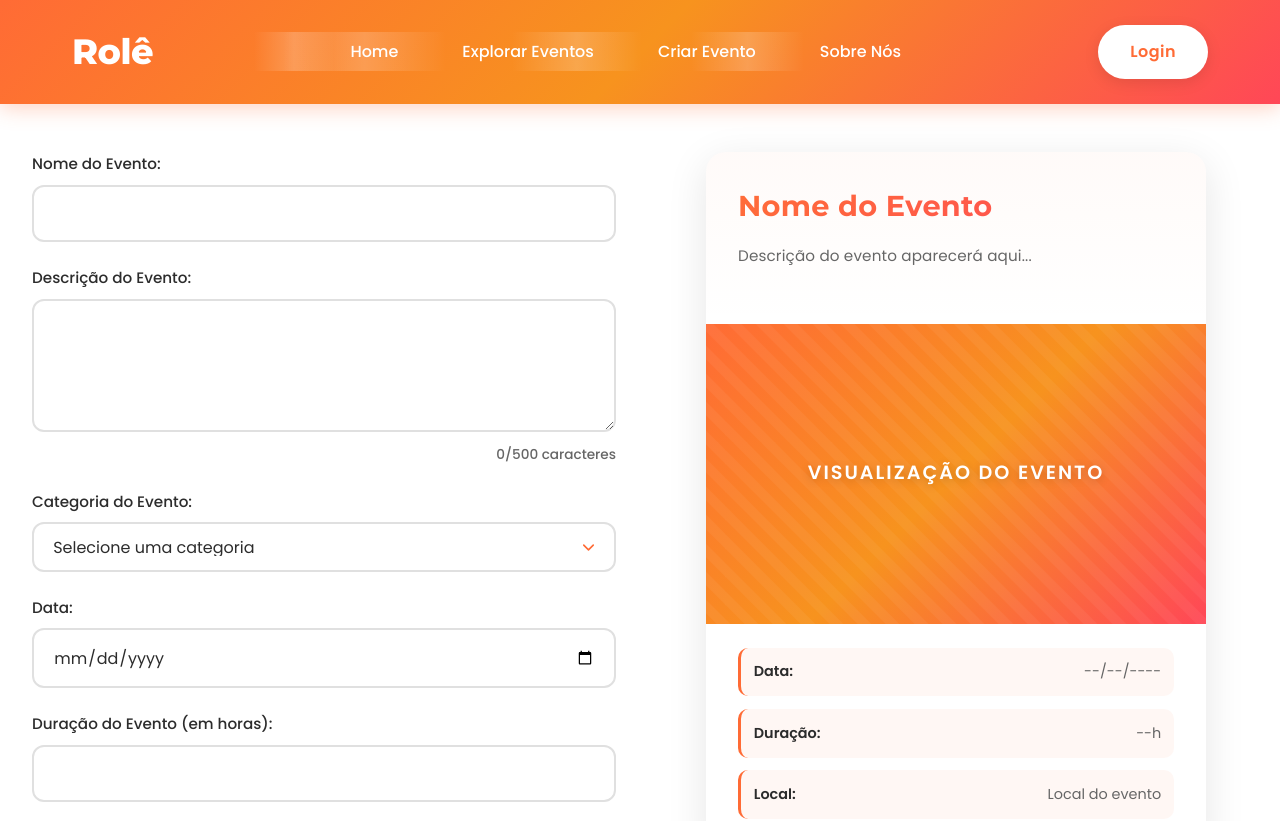
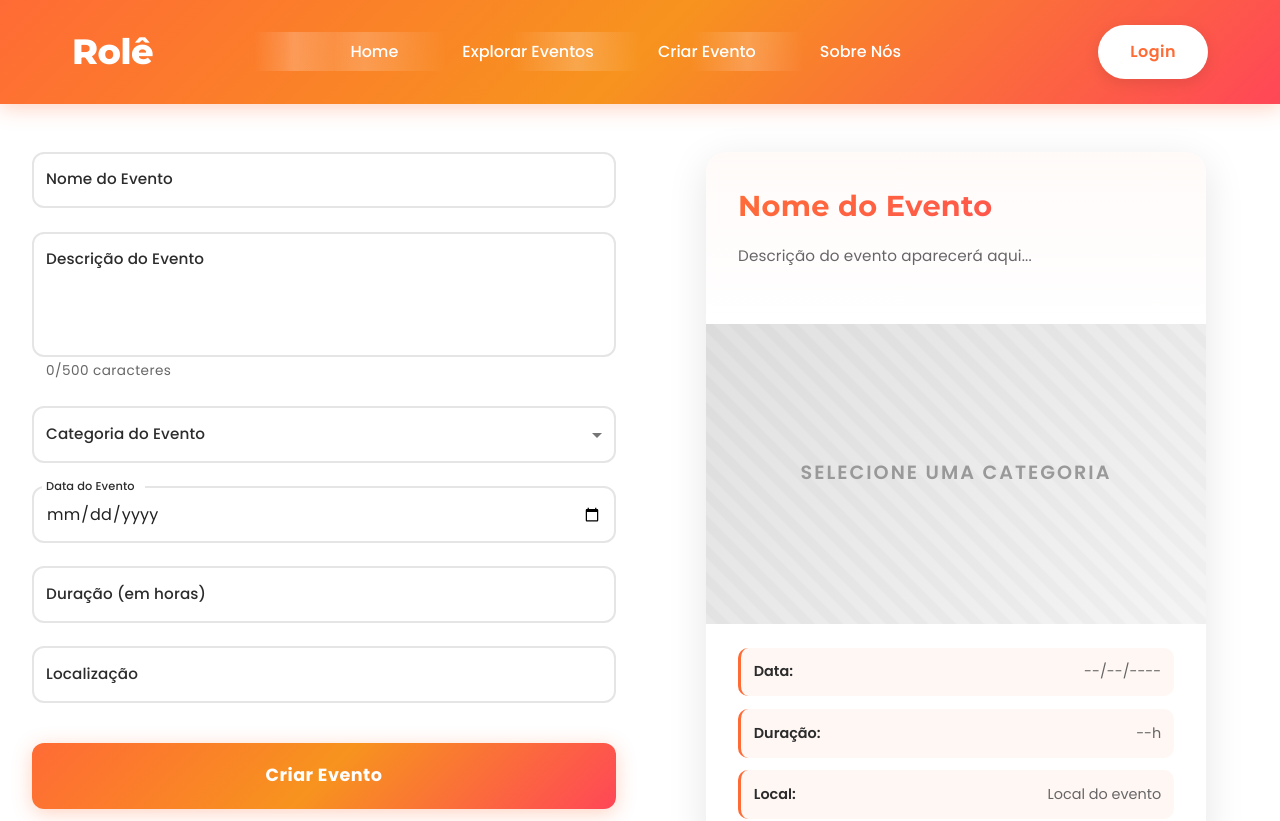
Before and after one commit to saulosw/role-project, a React (Vite) app in the folder frontend/: page /criar in a window 1280 px wide. Shown: the top 821 px of the page. Built offline with nearby package versions, Linux system fonts and the light colour scheme.

Commit message:
refactor: migrate event creation to react-hook-form with dynamic category icons

```diff
--- /dev/null
+++ b/frontend/src/hooks/useCreateEventForm.ts
@@ -0,0 +1,61 @@
+import { useForm } from 'react-hook-form';
+import { zodResolver } from '@hookform/resolvers/zod';
+import { useState } from 'react';
+import { useNavigate } from 'react-router-dom';
+import { createEventSchema, type CreateEventFormData } from '../schemas/event.schema';
+
+export const useCreateEventForm = () => {
+  const [isLoading, setIsLoading] = useState(false);
+  const [error, setError] = useState<string | null>(null);
+  const navigate = useNavigate();
+
+  const { register, handleSubmit, formState: { errors }, watch } = useForm<CreateEventFormData>({
+    resolver: zodResolver(createEventSchema),
+    mode: 'onBlur',
+    defaultValues: {
+      name: '',
+      description: '',
+      category: '',
+      date: '',
+      durationHours: '',
+      location: '',
+    },
+  });
+
+  const onSubmit = async (data: CreateEventFormData) => {
+    setIsLoading(true);
+    setError(null);
+
+    try {
+      const response = await fetch('http://localhost:3000/events', {
+        method: 'POST',
+        headers: {
+          'Content-Type': 'application/json',
+        },
+        body: JSON.stringify(data),
+      });
+
+      const result = await response.json();
+
+      if (response.ok) {
+        navigate('/');
+      } else {
+        setError(result.message || 'Erro ao criar o evento. Tente novamente.');
+      }
+    } catch (error) {
+      console.error('Erro ao criar evento:', error);
+      setError('Erro ao conectar com o servidor. Tente novamente mais tarde.');
+    } finally {
+      setIsLoading(false);
+    }
+  };
+
+  return {
+    register,
+    handleSubmit: handleSubmit(onSubmit),
+    errors,
+    isLoading,
+    error,
+    watch,
+  };
+};
--- a/frontend/src/pages/CreateEventPage/index.tsx
+++ b/frontend/src/pages/CreateEventPage/index.tsx
@@ -1,204 +1,130 @@
-import { useState } from 'react';
-import type { FormEvent } from 'react';
+import { Alert, MenuItem } from '@mui/material';
 import Header from '../../components/Header';
 import Footer from '../../components/Footer';
+import { useCreateEventForm } from '../../hooks/useCreateEventForm';
+import { getCategoryStyle } from '../../utils/categoryIcons';
 import * as S from './styles';
 
-interface EventForm {
-  name: string;
-  description: string;
-  category: string;
-  date: string;
-  durationHours: string;
-  location: string;
-  coverImage: File | null;
-}
+function CreateEventPage() {
+  const { register, handleSubmit, errors, isLoading, error, watch } = useCreateEventForm();
 
-function CreateEventPage() {
-  const [formData, setFormData] = useState<EventForm>({
-    name: '',
-    description: '',
-    category: '',
-    date: '',
-    durationHours: '',
-    location: '',
-    coverImage: null,
-  });
-
-  const [hasImage, setHasImage] = useState(false);
-  const [isExiting, setIsExiting] = useState(false);
-
-  const handleInputChange = (
-    e: React.ChangeEvent<HTMLInputElement | HTMLTextAreaElement | HTMLSelectElement>
-  ) => {
-    const fieldName = e.target.name;
-    const fieldValue = e.target.value;
-    setFormData((prev) => ({
-      ...prev,
-      [fieldName]: fieldValue,
-    }));
+  const formData = {
+    name: watch('name') || '',
+    description: watch('description') || '',
+    category: watch('category') || '',
+    date: watch('date') || '',
+    durationHours: watch('durationHours') || '',
+    location: watch('location') || '',
   };
 
-  const handleFileChange = (e: React.ChangeEvent<HTMLInputElement>) => {
-    const file = e.target.files?.[0] || null;
-    setFormData((prev) => ({
-      ...prev,
-      coverImage: file,
-    }));
-  };
-
-  const handleToggleImage = () => {
-    if (hasImage) {
-      setIsExiting(true);
-      setTimeout(() => {
-        setHasImage(false);
-        setIsExiting(false);
-        setFormData((prev) => ({
-          ...prev,
-          coverImage: null,
-        }));
-      }, 400);
-    } else {
-      setHasImage(true);
-    }
-  };
-
-  const handleSubmit = (e: FormEvent<HTMLFormElement>) => {
-    e.preventDefault();
-
-    if (
-      !formData.name ||
-      !formData.description ||
-      !formData.category ||
-      !formData.date ||
-      !formData.durationHours ||
-      !formData.location
-    ) {
-      alert('Por favor, preencha todos os campos obrigatórios');
-      return;
-    }
-
-    console.log('Form data:', formData);
-  };
+  const categoryStyle = getCategoryStyle(formData.category);
 
   return (
     <S.PageContainer>
       <Header />
       <S.Content>
         <S.FormContainer>
+          {error && (
+            <Alert severity="error" sx={{ marginBottom: '1.5rem', borderRadius: '12px' }}>
+              {error}
+            </Alert>
+          )}
+
           <form onSubmit={handleSubmit}>
-            <S.Label htmlFor="name">
-              Nome do Evento:
-              <S.Input
-                type="text"
-                id="name"
-                name="name"
-                value={formData.name}
-                maxLength={27}
-                onChange={handleInputChange}
-                required
+            <S.StyledTextField
+              fullWidth
+              label="Nome do Evento"
+              placeholder="Digite o nome do evento"
+              error={!!errors.name}
+              helperText={errors.name?.message}
+              slotProps={{
+                htmlInput: { maxLength: 27 },
+              }}
+              {...register('name')}
             />
-            </S.Label>
-            <S.Label htmlFor="description">
-              Descrição do Evento:
-              <S.TextArea
-                id="description"
-                name="description"
-                value={formData.description}
-                onChange={handleInputChange}
+
+            <S.StyledTextField
+              fullWidth
+              label="Descrição do Evento"
+              placeholder="Descreva seu evento"
+              multiline
               rows={4}
-                maxLength={500}
-                required
+              error={!!errors.description}
+              helperText={errors.description?.message || `${formData.description.length}/500 caracteres`}
+              slotProps={{
+                htmlInput: { maxLength: 500 },
+              }}
+              {...register('description')}
             />
-              <S.CharCounter>{formData.description.length}/500 caracteres</S.CharCounter>
-            </S.Label>
-            <S.Label htmlFor="category">
-              Categoria do Evento:
-              <S.Select
-                id="category"
-                name="category"
-                value={formData.category}
-                onChange={handleInputChange}
-                required
+
+            <S.StyledTextField
+              fullWidth
+              select
+              label="Categoria do Evento"
+              error={!!errors.category}
+              helperText={errors.category?.message}
+              defaultValue=""
+              {...register('category')}
             >
-                <option value="">Selecione uma categoria</option>
-                <option value="festa">🎉 Festa</option>
-                <option value="show">🎵 Show/Concerto</option>
-                <option value="workshop">📚 Workshop/Palestra</option>
-                <option value="esportes">⚽ Esportes</option>
-                <option value="teatro">🎭 Teatro/Cinema</option>
-                <option value="networking">🤝 Networking</option>
-                <option value="conferencia">🎤 Conferência</option>
-                <option value="feira">🏪 Feira/Exposição</option>
-                <option value="gastronomia">🍽️ Gastronomia</option>
-                <option value="beneficente">💝 Beneficente</option>
-                <option value="arte">🎨 Arte/Cultura</option>
-                <option value="gaming">🎮 Gaming/E-sports</option>
-              </S.Select>
-            </S.Label>
-            <S.Label htmlFor="date">
-              Data:
-              <S.Input
+              <MenuItem value="">Selecione uma categoria</MenuItem>
+              <MenuItem value="festa">🎉 Festa</MenuItem>
+              <MenuItem value="show">🎵 Show/Concerto</MenuItem>
+              <MenuItem value="workshop">📚 Workshop/Palestra</MenuItem>
+              <MenuItem value="esportes">⚽ Esportes</MenuItem>
+              <MenuItem value="teatro">🎭 Teatro/Cinema</MenuItem>
+              <MenuItem value="networking">🤝 Networking</MenuItem>
+              <MenuItem value="conferencia">🎤 Conferência</MenuItem>
+              <MenuItem value="feira">🏪 Feira/Exposição</MenuItem>
+              <MenuItem value="gastronomia">🍽️ Gastronomia</MenuItem>
+              <MenuItem value="beneficente">💝 Beneficente</MenuItem>
+              <MenuItem value="arte">🎨 Arte/Cultura</MenuItem>
+              <MenuItem value="gaming">🎮 Gaming/E-sports</MenuItem>
+            </S.StyledTextField>
+
+            <S.StyledTextField
+              fullWidth
+              label="Data do Evento"
               type="date"
-                id="date"
-                name="date"
-                value={formData.date}
-                onChange={handleInputChange}
-                required
+              error={!!errors.date}
+              helperText={errors.date?.message}
+              slotProps={{
+                inputLabel: {
+                  shrink: true,
+                },
+              }}
+              {...register('date')}
             />
-            </S.Label>
-            <S.Label htmlFor="durationHours">
-              Duração do Evento (em horas):
-              <S.Input
+
+            <S.StyledTextField
+              fullWidth
+              label="Duração (em horas)"
               type="number"
-                id="durationHours"
-                name="durationHours"
-                value={formData.durationHours}
-                onChange={handleInputChange}
-                min="1"
-                step="0.5"
-                required
+              placeholder="Ex: 2.5"
+              error={!!errors.durationHours}
+              helperText={errors.durationHours?.message}
+              slotProps={{
+                htmlInput: { min: 0.5, step: 0.5 },
+              }}
+              {...register('durationHours')}
             />
-            </S.Label>
-            <S.Label htmlFor="location">
-              Localização:
-              <S.Input
-                type="text"
-                id="location"
-                name="location"
-                value={formData.location}
-                onChange={handleInputChange}
+
+            <S.StyledTextField
+              fullWidth
+              label="Localização"
               placeholder="Endereço completo do evento"
-                required
+              error={!!errors.location}
+              helperText={errors.location?.message}
+              {...register('location')}
             />
-            </S.Label>
-            <S.ToggleContainer>
-              <S.ToggleLabel htmlFor="hasImage">Adicionar Imagem de Capa:</S.ToggleLabel>
-              <S.ToggleSwitch>
-                <input type="checkbox" id="hasImage" checked={hasImage} onChange={handleToggleImage} />
-                <span className="slider"></span>
-              </S.ToggleSwitch>
-            </S.ToggleContainer>
-            {(hasImage || isExiting) && (
-              <S.FileInputLabel isExiting={isExiting}>
-                <S.FileInput
-                  type="file"
-                  id="coverImage"
-                  name="coverImage"
-                  onChange={handleFileChange}
-                  accept="image/*"
-                />
-                <S.FileInputButton>
-                  {formData.coverImage ? formData.coverImage.name : 'Escolher imagem'}
-                </S.FileInputButton>
-              </S.FileInputLabel>
-            )}
-            <S.SubmitButton type="submit">Criar Evento</S.SubmitButton>
+
+            <S.SubmitButton type="submit" disabled={isLoading} variant="contained">
+              {isLoading ? <S.LoadingSpinner /> : 'Criar Evento'}
+            </S.SubmitButton>
           </form>
         </S.FormContainer>
 
         <S.PreviewContainer>
-          <S.EventCardPreview>
+          <S.EventCardPreview className="event-card-preview">
             <S.CardHeader>
               <S.CardTitle>{formData.name || 'Nome do Evento'}</S.CardTitle>
               <S.CardDescription>
@@ -206,25 +132,21 @@ function CreateEventPage() {
               </S.CardDescription>
             </S.CardHeader>
             <S.CardImageContainer>
-              {formData.coverImage ? (
-                <S.CardImage
-                  className="event-card-image"
-                  src={URL.createObjectURL(formData.coverImage)}
-                  alt="Preview"
-                />
+              {formData.category ? (
+                <S.CategoryIconContainer gradient={categoryStyle.gradient}>
+                  <S.CategoryIcon>{categoryStyle.icon}</S.CategoryIcon>
+                </S.CategoryIconContainer>
               ) : (
-                <S.NoImage>
-                  <span>Visualização do Evento</span>
-                </S.NoImage>
+                <S.PlaceholderContainer>
+                  <S.PlaceholderText>Selecione uma categoria</S.PlaceholderText>
+                </S.PlaceholderContainer>
               )}
             </S.CardImageContainer>
             <S.CardDetails>
               {formData.category && (
                 <S.CardDetail isCategoryBadge>
                   <S.DetailLabel>Categoria:</S.DetailLabel>
-                  <S.DetailValue isCategory>
-                    {formData.category.charAt(0).toUpperCase() + formData.category.slice(1)}
-                  </S.DetailValue>
+                  <S.DetailValue isCategory>{categoryStyle.name}</S.DetailValue>
                 </S.CardDetail>
               )}
               <S.CardDetail>
--- a/frontend/src/pages/CreateEventPage/styles.ts
+++ b/frontend/src/pages/CreateEventPage/styles.ts
@@ -1,4 +1,4 @@
-import { styled, Box, Typography, Button } from '@mui/material';
+import { styled, Box, Typography, Button, TextField } from '@mui/material';
 import { keyframes } from '@emotion/react';
 
 const fadeIn = keyframes`
@@ -87,6 +87,11 @@ const movePattern = keyframes`
   }
 `;
 
+const spin = keyframes`
+  0% { transform: rotate(0deg); }
+  100% { transform: rotate(360deg); }
+`;
+
 export const PageContainer = styled(Box)({
   minHeight: '100vh',
   display: 'flex',
@@ -124,6 +129,55 @@ export const FormContainer = styled(Box)(({ theme }) => ({
     maxWidth: '100%',
   },
 }));
+
+export const StyledTextField = styled(TextField)({
+  '& .MuiOutlinedInput-root': {
+    borderRadius: '12px',
+    fontFamily: "'Poppins', sans-serif",
+    fontSize: '1rem',
+    '& fieldset': {
+      borderWidth: '2px',
+      borderColor: '#e5e5e5',
+    },
+    '&:hover fieldset': {
+      borderColor: 'rgba(255, 107, 53, 0.5)',
+    },
+    '&.Mui-focused fieldset': {
+      borderColor: '#ff6b35',
+      boxShadow: '0 0 0 3px rgba(255, 107, 53, 0.1)',
+    },
+  },
+  '& .MuiInputLabel-root': {
+    fontFamily: "'Poppins', sans-serif",
+    fontSize: '0.95rem',
+    fontWeight: 500,
+    color: '#2c2c2c',
+    '&.Mui-focused': {
+      color: '#ff6b35',
+    },
+  },
+  '& .MuiFormHelperText-root': {
+    fontFamily: "'Poppins', sans-serif",
+    fontSize: '0.85rem',
+  },
+});
+
+export const ErrorText = styled('span')({
+  color: '#d32f2f',
+  fontSize: '0.85rem',
+  marginTop: '0.5rem',
+  fontFamily: "'Poppins', sans-serif",
+});
+
+export const LoadingSpinner = styled(Box)({
+  width: '20px',
+  height: '20px',
+  border: '2px solid rgba(255, 255, 255, 0.3)',
+  borderTop: '2px solid white',
+  borderRadius: '50%',
+  animation: `${spin} 1s linear infinite`,
+  margin: '0 auto',
+});
 
 export const Label = styled('label')({
   display: 'flex',
@@ -381,9 +435,6 @@ export const EventCardPreview = styled(Box)(({ theme }) => ({
   '&:hover': {
     transform: 'translateY(-5px)',
     boxShadow: '0 15px 50px rgba(0, 0, 0, 0.15)',
-    '& .event-card-image': {
-      transform: 'scale(1.05)',
-    },
   },
   [theme.breakpoints.down('lg')]: {
     maxWidth: '100%',
@@ -437,17 +488,48 @@ export const CardImageContainer = styled(Box)(({ theme }) => ({
   },
 }));
 
-export const CardImage = styled('img')({
+export const CategoryIconContainer = styled(Box)<{ gradient: string }>(({ gradient }) => ({
   width: '100%',
   height: '100%',
-  objectFit: 'cover',
+  background: gradient,
+  display: 'flex',
+  alignItems: 'center',
+  justifyContent: 'center',
+  position: 'relative',
+  overflow: 'hidden',
   transition: 'all 0.5s ease',
+  '&::before': {
+    content: '""',
+    position: 'absolute',
+    top: '-50%',
+    left: '-50%',
+    width: '200%',
+    height: '200%',
+    background: `repeating-linear-gradient(
+      45deg,
+      transparent,
+      transparent 10px,
+      rgba(255, 255, 255, 0.05) 10px,
+      rgba(255, 255, 255, 0.05) 20px
+    )`,
+    animation: `${movePattern} 20s linear infinite`,
+  },
+  '&:hover span': {
+    transform: 'scale(1.1) rotate(5deg)',
+  },
+}));
+
+export const CategoryIcon = styled('span')({
+  fontSize: '8rem',
+  zIndex: 1,
+  filter: 'drop-shadow(0 4px 20px rgba(0, 0, 0, 0.2))',
+  transition: 'all 0.3s ease',
 });
 
-export const NoImage = styled(Box)({
+export const PlaceholderContainer = styled(Box)({
   width: '100%',
   height: '100%',
-  background: 'linear-gradient(135deg, #ff6b35 0%, #f7931e 50%, #ff4757 100%)',
+  background: 'linear-gradient(135deg, #e0e0e0 0%, #f5f5f5 100%)',
   display: 'flex',
   alignItems: 'center',
   justifyContent: 'center',
@@ -464,21 +546,21 @@ export const NoImage = styled(Box)({
       45deg,
       transparent,
       transparent 10px,
-      rgba(255, 255, 255, 0.05) 10px,
-      rgba(255, 255, 255, 0.05) 20px
+      rgba(0, 0, 0, 0.02) 10px,
+      rgba(0, 0, 0, 0.02) 20px
     )`,
     animation: `${movePattern} 20s linear infinite`,
   },
-  '& span': {
+});
+
+export const PlaceholderText = styled('span')({
   fontSize: '1.2rem',
   fontWeight: 600,
-    color: 'white',
+  color: '#999999',
   zIndex: 1,
   textTransform: 'uppercase',
   letterSpacing: '2px',
-    textShadow: '0 2px 10px rgba(0, 0, 0, 0.2)',
   fontFamily: "'Poppins', sans-serif",
-  },
 });
 
 export const CardDetails = styled(Box)(({ theme }) => ({
--- /dev/null
+++ b/frontend/src/schemas/event.schema.ts
@@ -0,0 +1,50 @@
+import { z } from 'zod';
+
+export const createEventSchema = z.object({
+  name: z
+    .string()
+    .min(1, 'Nome do evento é obrigatório')
+    .min(3, 'Nome deve ter no mínimo 3 caracteres')
+    .max(27, 'Nome deve ter no máximo 27 caracteres'),
+
+  description: z
+    .string()
+    .min(1, 'Descrição é obrigatória')
+    .min(10, 'Descrição deve ter no mínimo 10 caracteres')
+    .max(500, 'Descrição deve ter no máximo 500 caracteres'),
+
+  category: z
+    .string()
+    .min(1, 'Categoria é obrigatória'),
+
+  date: z
+    .string()
+    .min(1, 'Data é obrigatória')
+    .refine((dateStr) => {
+      const selectedDate = new Date(dateStr);
+      const today = new Date();
+      today.setHours(0, 0, 0, 0);
+      return selectedDate >= today;
+    }, 'A data do evento não pode ser no passado')
+    .refine((dateStr) => {
+      const selectedDate = new Date(dateStr);
+      const maxDate = new Date();
+      maxDate.setFullYear(maxDate.getFullYear() + 5);
+      return selectedDate <= maxDate;
+    }, 'A data do evento não pode ser superior a 5 anos no futuro'),
+
+  durationHours: z
+    .string()
+    .min(1, 'Duração é obrigatória')
+    .refine((val) => {
+      const num = parseFloat(val);
+      return !isNaN(num) && num > 0 && num <= 168;
+    }, 'Duração deve ser entre 0.5 e 168 horas (1 semana)'),
+
+  location: z
+    .string()
+    .min(1, 'Localização é obrigatória')
+    .min(5, 'Localização deve ter no mínimo 5 caracteres'),
+});
+
+export type CreateEventFormData = z.infer<typeof createEventSchema>;
--- /dev/null
+++ b/frontend/src/utils/categoryIcons.ts
@@ -0,0 +1,78 @@
+export interface CategoryStyle {
+  icon: string;
+  gradient: string;
+  name: string;
+}
+
+export const getCategoryStyle = (category: string): CategoryStyle => {
+  const categories: Record<string, CategoryStyle> = {
+    festa: {
+      icon: '🎉',
+      gradient: 'linear-gradient(135deg, #ff6b35 0%, #f7931e 100%)',
+      name: 'Festa',
+    },
+    show: {
+      icon: '🎵',
+      gradient: 'linear-gradient(135deg, #667eea 0%, #764ba2 100%)',
+      name: 'Show/Concerto',
+    },
+    workshop: {
+      icon: '📚',
+      gradient: 'linear-gradient(135deg, #f093fb 0%, #f5576c 100%)',
+      name: 'Workshop/Palestra',
+    },
+    esportes: {
+      icon: '⚽',
+      gradient: 'linear-gradient(135deg, #4facfe 0%, #00f2fe 100%)',
+      name: 'Esportes',
+    },
+    teatro: {
+      icon: '🎭',
+      gradient: 'linear-gradient(135deg, #fa709a 0%, #fee140 100%)',
+      name: 'Teatro/Cinema',
+    },
+    networking: {
+      icon: '🤝',
+      gradient: 'linear-gradient(135deg, #30cfd0 0%, #330867 100%)',
+      name: 'Networking',
+    },
+    conferencia: {
+      icon: '🎤',
+      gradient: 'linear-gradient(135deg, #a8edea 0%, #fed6e3 100%)',
+      name: 'Conferência',
+    },
+    feira: {
+      icon: '🏪',
+      gradient: 'linear-gradient(135deg, #ffecd2 0%, #fcb69f 100%)',
+      name: 'Feira/Exposição',
+    },
+    gastronomia: {
+      icon: '🍽️',
+      gradient: 'linear-gradient(135deg, #ff9a9e 0%, #fecfef 100%)',
+      name: 'Gastronomia',
+    },
+    beneficente: {
+      icon: '💝',
+      gradient: 'linear-gradient(135deg, #ffecd2 0%, #fcb69f 100%)',
+      name: 'Beneficente',
+    },
+    arte: {
+      icon: '🎨',
+      gradient: 'linear-gradient(135deg, #fbc2eb 0%, #a6c1ee 100%)',
+      name: 'Arte/Cultura',
+    },
+    gaming: {
+      icon: '🎮',
+      gradient: 'linear-gradient(135deg, #e0c3fc 0%, #8ec5fc 100%)',
+      name: 'Gaming/E-sports',
+    },
+  };
+
+  return (
+    categories[category] || {
+      icon: '📅',
+      gradient: 'linear-gradient(135deg, #ff6b35 0%, #f7931e 100%)',
+      name: 'Evento',
+    }
+  );
+};
```
Lines whose indentation alone changed are shown as unchanged.
